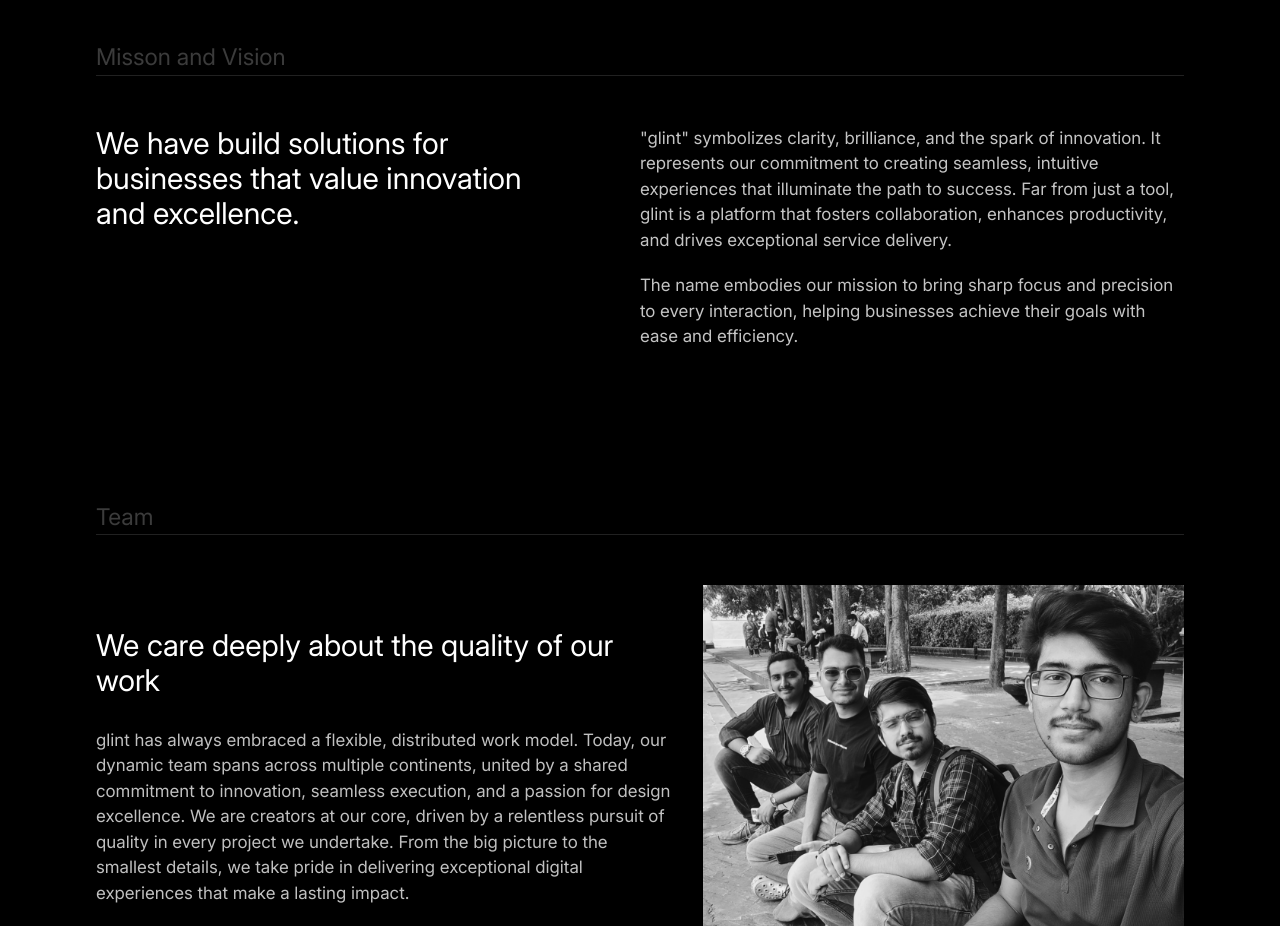
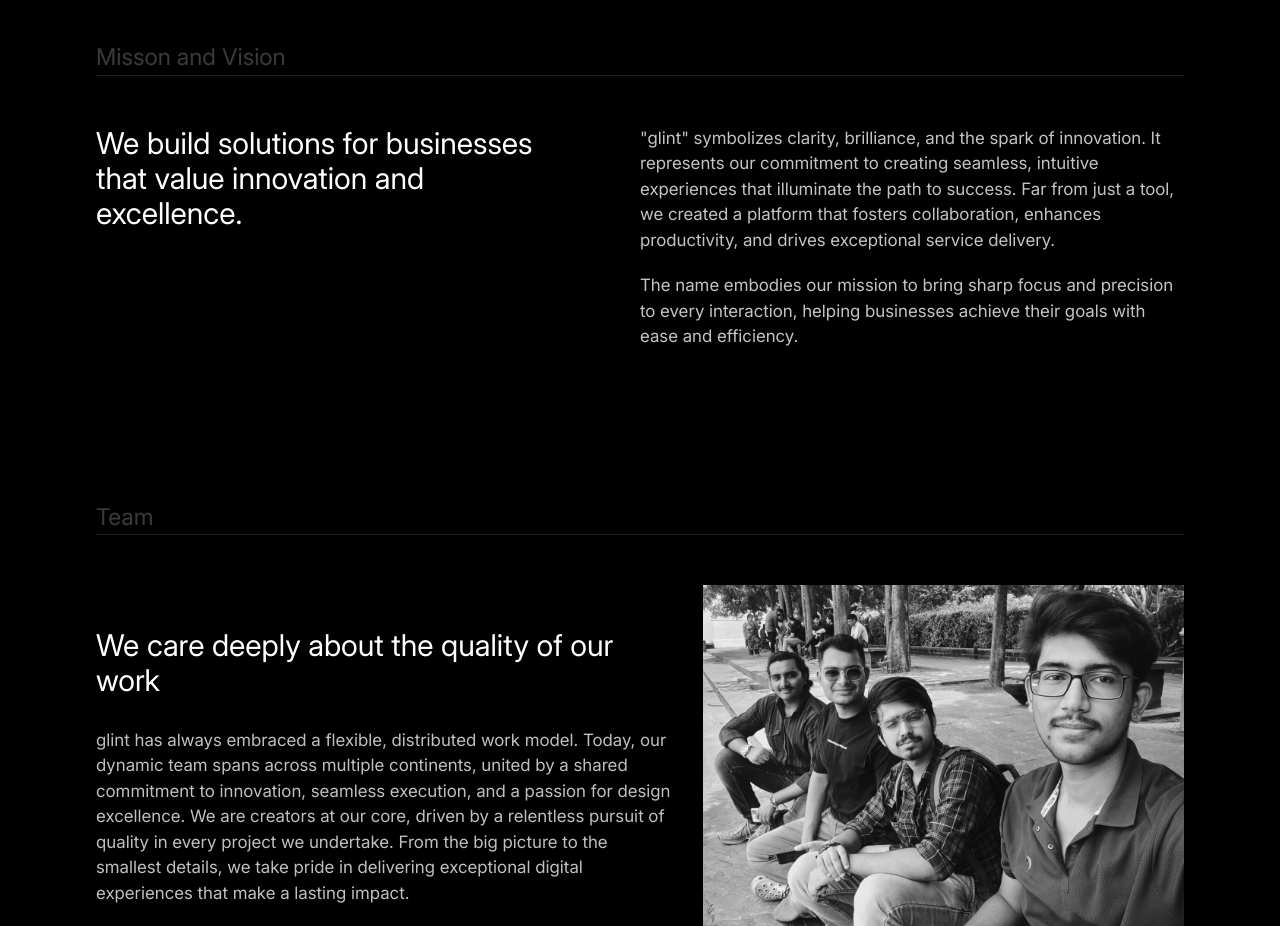
Before and after one commit to Glint4u/Glint4u_Website, a Next.js app: page /about in a window 1280 px wide. Shown: the part 860-1786 px from the top of the page. Built offline with nearby package versions, Linux system fonts and the light colour scheme.

Commit message:
Update Section2.js

```diff
--- a/src/app/components/custom/about_components/Section2.js
+++ b/src/app/components/custom/about_components/Section2.js
@@ -9,11 +9,11 @@ export default function Section2() {
             <div className='w-full h-[1px] bg-[#ffffff21]'></div>
             <div className='flex flex-col md:flex-row justify-between py-[50px] gap-[10px]'>
                 <div className=' text-[25px] leading-[30px] md:text-[30px] md:leading-[35px] text-white md:w-[450px]'>
-                    We have build solutions for businesses that value innovation and excellence.
+                    We build solutions for businesses that value innovation and excellence.
                 </div>
                 <div className='w-full md:w-[50%] mt-[30px] md:mt-0 text-[14px] md:text-[17px] text-[#ffffffc4]'>
                     <div >
-                        "glint" symbolizes clarity, brilliance, and the spark of innovation. It represents our commitment to creating seamless, intuitive experiences that illuminate the path to success. Far from just a tool, glint is a platform that fosters collaboration, enhances productivity, and drives exceptional service delivery.
+                        "glint" symbolizes clarity, brilliance, and the spark of innovation. It represents our commitment to creating seamless, intuitive experiences that illuminate the path to success. Far from just a tool, we created a platform that fosters collaboration, enhances productivity, and drives exceptional service delivery.
                     </div>
                     <div className='mt-[20px]'>
                         The name embodies our mission to bring sharp focus and precision to every interaction, helping businesses achieve their goals with ease and efficiency.
```
